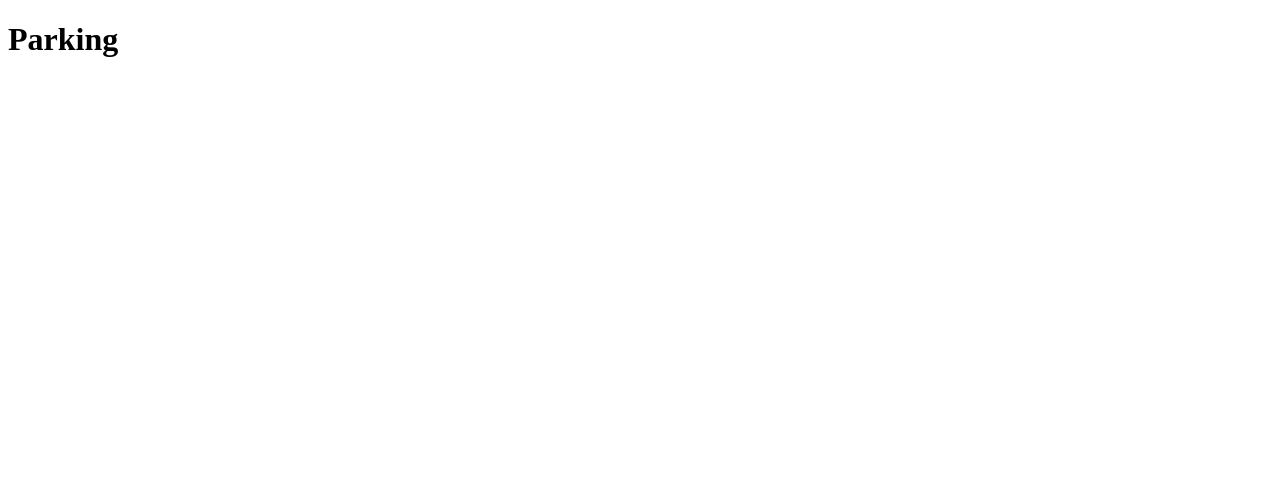
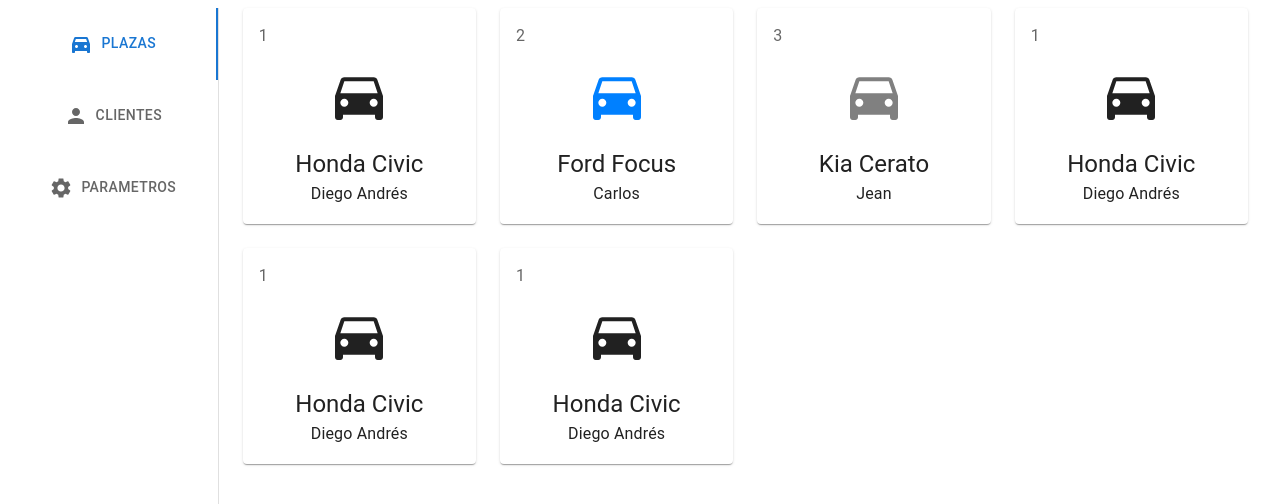
Before and after one commit to dfontalv20/parking-react, a React (Vite) app: page / in a window 1280 px wide. Shown: the top 504 px of the page. Built offline with nearby package versions, Linux system fonts and the light colour scheme.

Commit message:
Añadido menu lateral

```diff
--- a/package.json
+++ b/package.json
@@ -11,6 +11,7 @@
   "dependencies": {
     "@emotion/react": "^11.10.5",
     "@emotion/styled": "^11.10.5",
+    "@mui/icons-material": "^5.10.16",
     "@mui/material": "^5.10.16",
     "react": "^18.2.0",
     "react-dom": "^18.2.0"
--- a/src/App.jsx
+++ b/src/App.jsx
@@ -1,10 +1,8 @@
-import { useState } from 'react'
+import MainPage from './components/pages/MainPage'
 
 function App() {
   return (
-    <h1>
-      Parking
-    </h1>
+    <MainPage />
   )
 }
 
--- /dev/null
+++ b/src/components/UI/organisms/Panels/SlotPanel.jsx
@@ -0,0 +1,15 @@
+import { Container, Grid } from '@mui/material'
+import React from 'react'
+import SlotCard from '../SlotCard'
+
+const SlotPanel = ({ slots }) => {
+    return (
+        <Container>
+            <Grid container spacing={3}>
+                {slots.map(slot => <Grid item xs={6} md={4} lg={3} display='flex'><SlotCard slot={slot} /></Grid>)}
+            </Grid>
+        </Container>
+    )
+}
+
+export default SlotPanel
--- /dev/null
+++ b/src/components/UI/organisms/SlotCard.jsx
@@ -0,0 +1,32 @@
+import { DirectionsCar, RemoveCircle } from '@mui/icons-material'
+import { Box, Button, Card, CardActionArea, CardActions, CardContent, CardHeader, IconButton, Typography } from '@mui/material'
+import React from 'react'
+
+const SlotCard = props => {
+
+    const { slot, onClick } = props
+
+    return (
+        <Card style={{width: '100%', height: '100%'}}>
+            <CardActionArea onClick={onClick}>
+                <CardHeader subheader={slot.number} style={{ paddingBlockEnd: 0 }} />
+                <CardContent >
+                    <Box display='flex'>
+                        <DirectionsCar style={{
+                            marginInline: 'auto',
+                            marginBlockEnd: 20,
+                            color: slot.current?.color,
+                            fontSize: 64
+                        }} />
+                    </Box>
+                    <Box style={{ textAlign: 'center' }}>
+                        <Typography variant='h5'>{slot.current?.car ?? 'Libre'}</Typography>
+                        <Typography variant='subtitle1'>{slot.current?.personName ?? ''}</Typography>
+                    </Box>
+                </CardContent>
+            </CardActionArea>
+        </Card>
+    )
+}
+
+export default SlotCard
--- /dev/null
+++ b/src/components/UI/organisms/VerticalMenu.jsx
@@ -0,0 +1,27 @@
+import { Box, Tab, Tabs } from '@mui/material';
+import React from 'react';
+
+const VerticalMenu = props => {
+
+    const { value, onChange, options } = props
+
+    return (
+        <Box
+            sx={{ flexGrow: 1, display: 'flex', height: '100%', width: '100%' }}
+        >
+            <Tabs
+                style={{width: '100%'}}
+                orientation="vertical"
+                variant="scrollable"
+                value={value}
+                onChange={onChange}
+                sx={{ borderRight: 1, borderColor: 'divider' }}
+            >
+                {options.map(option => <Tab label={option.label} icon={option.icon ?? <></>} iconPosition="start"/>)}
+            </Tabs>
+        </Box>
+
+    );
+}
+
+export default VerticalMenu
--- /dev/null
+++ b/src/components/pages/MainPage.jsx
@@ -0,0 +1,83 @@
+import { DirectionsCarFilled, Person, Settings } from '@mui/icons-material'
+import React, { useState } from 'react'
+import Dashboard from '../templates/Dashboard'
+import SlotPanel from '../UI/organisms/Panels/SlotPanel'
+
+const MainPage = () => {
+
+    const [selectedOption, setSelectedOption] = useState(0)
+
+    const menuOptions = [
+        { label: "PLAZAS", icon: <DirectionsCarFilled /> },
+        { label: "CLIENTES", icon: <Person /> },
+        { label: "PARAMETROS", icon: <Settings /> },
+    ]
+
+    const slots = [
+        {
+            id: 1,
+            number: 1,
+            current: {
+                car: 'Honda Civic',
+                personName: 'Diego Andrés'
+            }
+        },
+        {
+            id: 1,
+            number: 2,
+            current: {
+                color: '#0080FF',
+                car: 'Ford Focus',
+                personName: 'Carlos'
+            }
+        },
+        {
+            id: 1,
+            number: 3,
+            current: {
+                color: 'grey',
+                car: 'Kia Cerato',
+                personName: 'Jean'
+            }
+        },
+        {
+            id: 1,
+            number: 1,
+            current: {
+                car: 'Honda Civic',
+                personName: 'Diego Andrés'
+            }
+        },
+        {
+            id: 1,
+            number: 1,
+            current: {
+                car: 'Honda Civic',
+                personName: 'Diego Andrés'
+            }
+        },
+        {
+            id: 1,
+            number: 1,
+            current: {
+                car: 'Honda Civic',
+                personName: 'Diego Andrés'
+            }
+        },
+    ]
+
+    return (
+        <Dashboard
+            menu={{
+                options: menuOptions,
+                selected: selectedOption,
+                onMenuChange: (e, value) => setSelectedOption(value)
+            }}
+            slots={slots}
+        >
+            <SlotPanel slots={slots}/>
+        </Dashboard>
+    )
+}
+
+export default MainPage
--- /dev/null
+++ b/src/components/templates/Dashboard.jsx
@@ -0,0 +1,28 @@
+import { DirectionsCarFilled, Person, Settings } from '@mui/icons-material'
+import { Grid } from '@mui/material'
+import { Box } from '@mui/system'
+import React, { useState } from 'react'
+import VerticalMenu from '../UI/organisms/VerticalMenu'
+
+const Dashboard = props => {
+
+    const { menu, children } = props
+
+    return (
+        <Grid container height={'95vh'}>
+            <Grid item xs={3} md={2}>
+                <VerticalMenu
+                    options={menu.options}
+                    value={menu.selected}
+                    onChange={menu.onMenuChange}
+                />
+            </Grid>
+            <Grid item xs>
+                {children}
+            </Grid>
+        </Grid>
+
+    )
+}
+
+export default Dashboard
```
Also changed, not shown: 1 other file (tests, documents, lock files or other folders).
